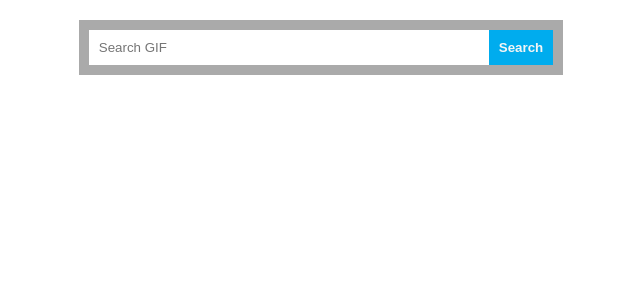
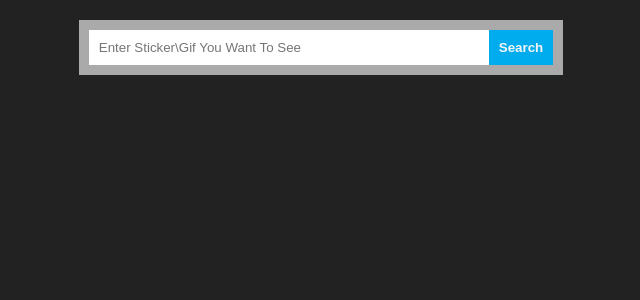
Before and after one commit to Yanir-R/GhipyProject, a React (Create React App) app: page /gifList in a window 1280 px wide. Shown: the top 300 px of the page, without its empty margins (319-959 px from the left). Built offline with nearby package versions, Linux system fonts and the light colour scheme.

Commit message:
Refactoring components -Search, GifList & Paginate

```diff
--- a/src/App.tsx
+++ /dev/null
@@ -1,16 +0,0 @@
-import React from 'react'
-import './App.css';
-import { GiphySearch } from './components/GiphySearch';
-
-
-
-
-export const App: React.FC = () => {
-  return <>
-
-    <GiphySearch />
-
-  </>
-}
-
-export default App;
--- a/src/App.css
+++ b/src/GiphySearchAPI.css
@@ -1,7 +1,37 @@
+body {
+  background:#222;
+  font-family:"Raleway",sans-serif;
+}
 nav {
   display: flex;
   justify-content: center;
 }
+
+.header {
+  width:100%;
+  padding:20px;
+  display:flex;
+  justify-content:center;
+}
+.header > div {
+  border:10px solid #aaa;
+}
+.header > div input {
+  padding:10px;
+  width:400px;
+  border:none;
+  outline:none;
+}
+.header > div button {
+  height:100%;
+  border-radius:0px;
+  border:none;
+  padding:0px 10px;
+  background:#00acee;
+  color:#f5f5f5;
+  font-weight:600;
+}
+
 ul.pagination {
   display: inline-block;
   padding: 0;
@@ -28,34 +58,7 @@ ul.pagination li a:hover:not(.active) {background-color: #ddd;}
   padding:0px;
   box-sizing:border-box;
 }
-body {
-  /* background:#222; */
-  font-family:"Raleway",sans-serif;
-}
-.header {
-  width:100%;
-  padding:20px;
-  display:flex;
-  justify-content:center;
-}
-.header > div {
-  border:10px solid #aaa;
-}
-.header > div input {
-  padding:10px;
-  width:400px;
-  border:none;
-  outline:none;
-}
-.header > div button {
-  height:100%;
-  border-radius:0px;
-  border:none;
-  padding:0px 10px;
-  background:#00acee;
-  color:#f5f5f5;
-  font-weight:600;
-}
+
 .result {
   padding:20px;
 }
--- a/src/components/GiphySearch.tsx
+++ b/src/GiphySearchAPI.tsx
@@ -1,10 +1,11 @@
 import React, { useState } from 'react'
-import { api, baseSearchApi } from '../api';
-import '../App.css';
-import { Gif } from './Gif';
-import Paginate from './Paginate';
+import { api } from './api';
+import './GiphySearchAPI.css';
+import { GifList } from './components/GifList';
+import Paginate from './components/Paginate';
+import { Search } from './components/Search';
 
-export const GiphySearch: React.FC<any> = () => {
+export const GiphySearchAPI: React.FC<any> = () => {
     const [currentPage, setCurrentPage] = useState(1);
     const itemsPerPage = 5;
     const [itemsTotal, setItemsTotal] = useState(0)
@@ -12,8 +13,6 @@ export const GiphySearch: React.FC<any> = () => {
     let [search, setSearch] = useState("");
     let [gifs, setGifs] = useState([]);
     let [loadingState, setLoadingState] = useState(false);
-
-    // let [isError, setIsError] = useState(false);
 
     let searchGif = (pageNumber: number) => {
         if (search.length > 0) {
@@ -43,17 +42,12 @@ export const GiphySearch: React.FC<any> = () => {
     return (
         <div>
             <div className="header">
-                <div>
-                    <input
-                        type="text"
-                        placeholder="Search GIF"
-                        value={search}
-                        onChange={(e) => setSearch(e.target.value)}
-                    />
-                    <button onClick={(() => searchGif(currentPage))}>
-                        Search
-                    </button>
-                </div>
+                <Search
+                    search={search}
+                    setSearch={setSearch}
+                    searchGif={searchGif}
+                    currentPage={currentPage}
+                />
             </div>
             <div className="result">
                 {
@@ -65,19 +59,15 @@ export const GiphySearch: React.FC<any> = () => {
                     ) : (
                         <>
                             <Paginate
-
                                 pageSelected={pageSelected}
                                 currentPage={currentPage}
                                 itemsPerPage={itemsPerPage}
                                 totalItems={itemsTotal} />
+
                             <div className="list">
-                                {gifs.map((gif) => {
-                                    return (
-                                        <div className="item">
-                                            <Gif url={gif} />
-                                        </div>
-                                    );
-                                })}
+
+                                <GifList gifs={gifs} />
+
                             </div>
                         </>
                     )
--- /dev/null
+++ b/src/components/GifList.tsx
@@ -0,0 +1,18 @@
+import React from 'react'
+import { Gif } from './Gif';
+
+
+
+export const GifList: React.FC<any> = ({ gifs }) => {
+    return (
+        <>
+            {gifs.map((gif: any) => {
+                return (
+                    <div className="item">
+                        <Gif url={gif} />
+                    </div>
+                );
+            })}
+        </>
+    )
+}
--- a/src/components/Paginate.tsx
+++ b/src/components/Paginate.tsx
@@ -1,5 +1,5 @@
 import React from "react";
-import '../App.css';
+import '../GiphySearchAPI.css';
 
 
 const Paginate = (props: any,
--- a/src/components/Search.tsx
+++ b/src/components/Search.tsx
@@ -1,19 +1,19 @@
-import React, { useState } from 'react';
-import { api } from '../api';
+import React from 'react';
 
-export const Search: React.FC = () => {
-    const [search, setSearch] = useState('');
-    // let [limit, setLimit] = useState(25)
+export const Search: React.FC<any> = ({ search, setSearch, searchGif, currentPage }) => {
+
     return (
-        <>
+        <div>
             <input
                 type="text"
                 autoComplete='off'
-                placeholder="Enter Sticker Name"
+                placeholder="Enter Sticker\Gif You Want To See"
                 value={search}
                 onChange={(e) => setSearch(e.target.value)}
             />
-            <button onClick={() => api}>Search</button>
-        </>
+            <button onClick={(() => searchGif(currentPage))}>
+                Search
+            </button>
+        </div>
     )
 }
--- a/src/index.tsx
+++ b/src/index.tsx
@@ -1,12 +1,12 @@
 import React from 'react';
 import ReactDOM from 'react-dom';
 import './index.css';
-import App from './App';
 import reportWebVitals from './reportWebVitals';
+import { GiphySearchAPI } from './GiphySearchAPI';
 
 ReactDOM.render(
   <React.StrictMode>
-    <App />
+    <GiphySearchAPI />
   </React.StrictMode>,
   document.getElementById('root')
 );
```
Also changed, not shown: src/components/stickerCard.tsx (deleted, +0 -12 lines), src/api.ts (renamed from src/api.tsx), src/logo.svg (deleted), 1 other file (tests, documents, lock files or other folders).
